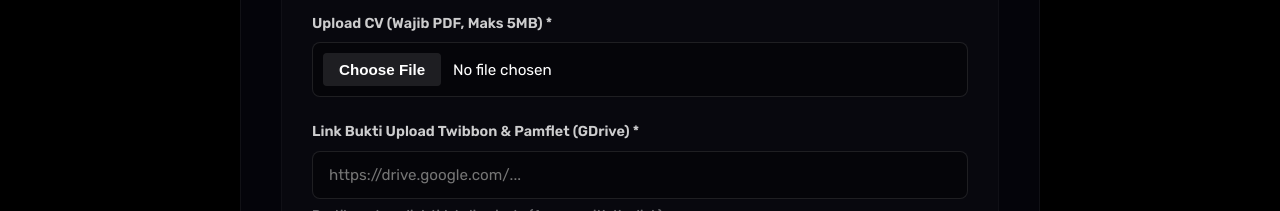
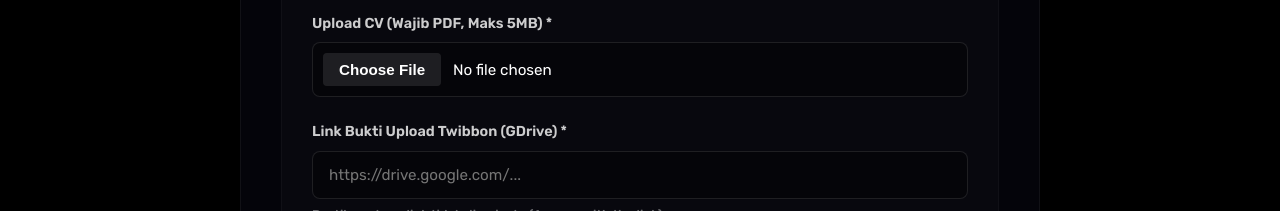
Before and after one commit to aqshadimasss/SRT-2026, a Next.js app: page /internship in a window 1280 px wide. Shown: the part 2920-3131 px from the top of the page. Built offline with nearby package versions, Linux system fonts and the light colour scheme; no server answers.

Commit message:
update form internship

```diff
--- a/components/InternshipForm.jsx
+++ b/components/InternshipForm.jsx
@@ -400,7 +400,7 @@ export default function InternshipForm() {
           </div>
 
           <div className="input-group">
-            <label>Link Bukti Upload Twibbon & Pamflet (GDrive) *</label>
+            <label>Link Bukti Upload Twibbon (GDrive) *</label>
             <input type="url" name="bukti_url" required value={formData.bukti_url} onChange={handleInputChange} placeholder="https://drive.google.com/..." />
             <span style={{ fontSize: '0.8rem', color: 'rgba(255,255,255,0.4)', marginTop: '6px', display: 'block' }}>Pastikan akses link tidak di-private (Anyone with the link).</span>
           </div>
```
